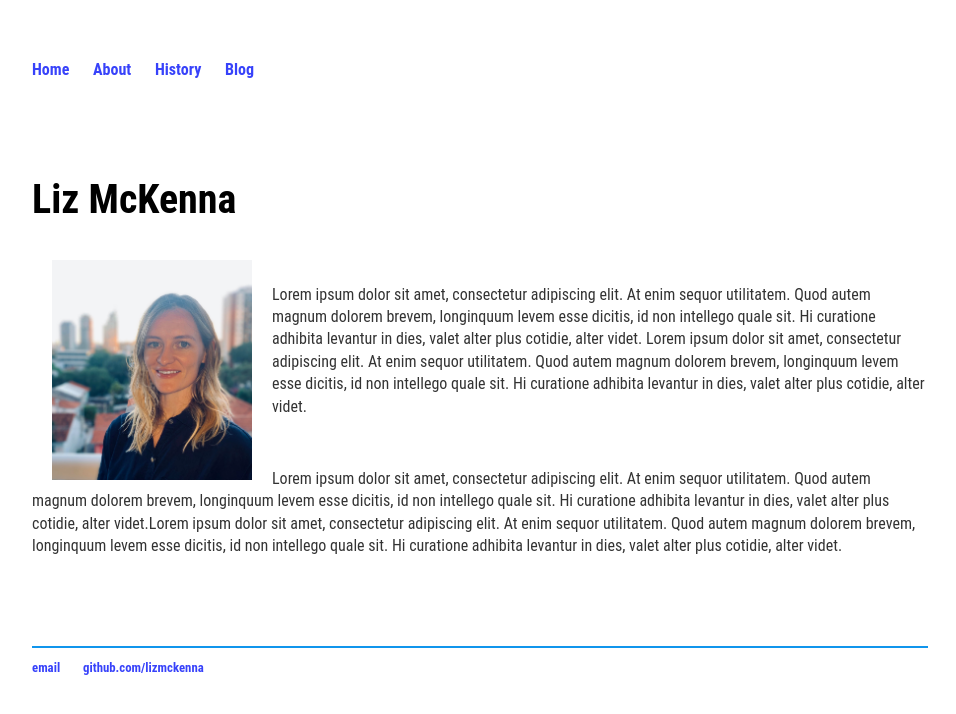
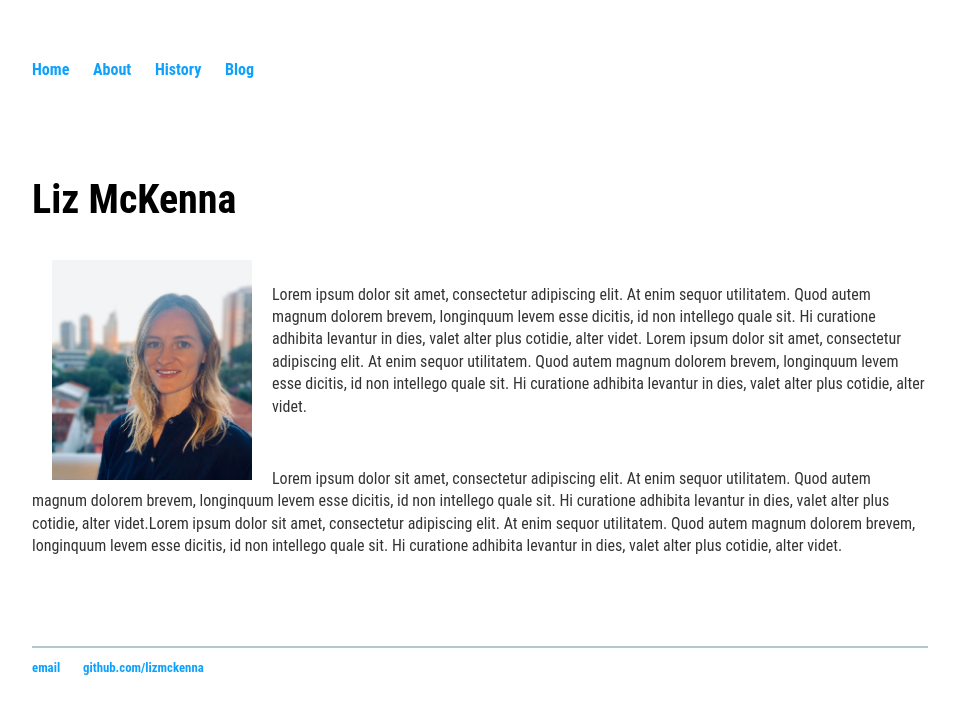
Before and after one commit to lizmckenna/elizabethmckenna.org, a Jekyll site: the page built from index.html, in a window 1280 px wide. Shown: the top 714 px of the page, without its empty margins (160-1116 px from the left). Built offline with Jekyll 4.4.1, drawn with Linux system fonts in a browser that asks for light colours.

Commit message:
Update main.css

```diff
--- a/css/main.css
+++ b/css/main.css
@@ -16,7 +16,7 @@ nav ul li, footer ul li {
 }
 a {
     text-decoration: none;
-    color: #3742fa;
+    color: #0DA1FC;
 }
 a:hover {
     text-decoration: underline;
@@ -36,7 +36,7 @@ p {
     color: #333;
 }
 footer {
-    border-top: 2px solid #1095EC;
+    border-top: 2px solid #B4C6D1;
     font-size: .8em;
 }
 
```
